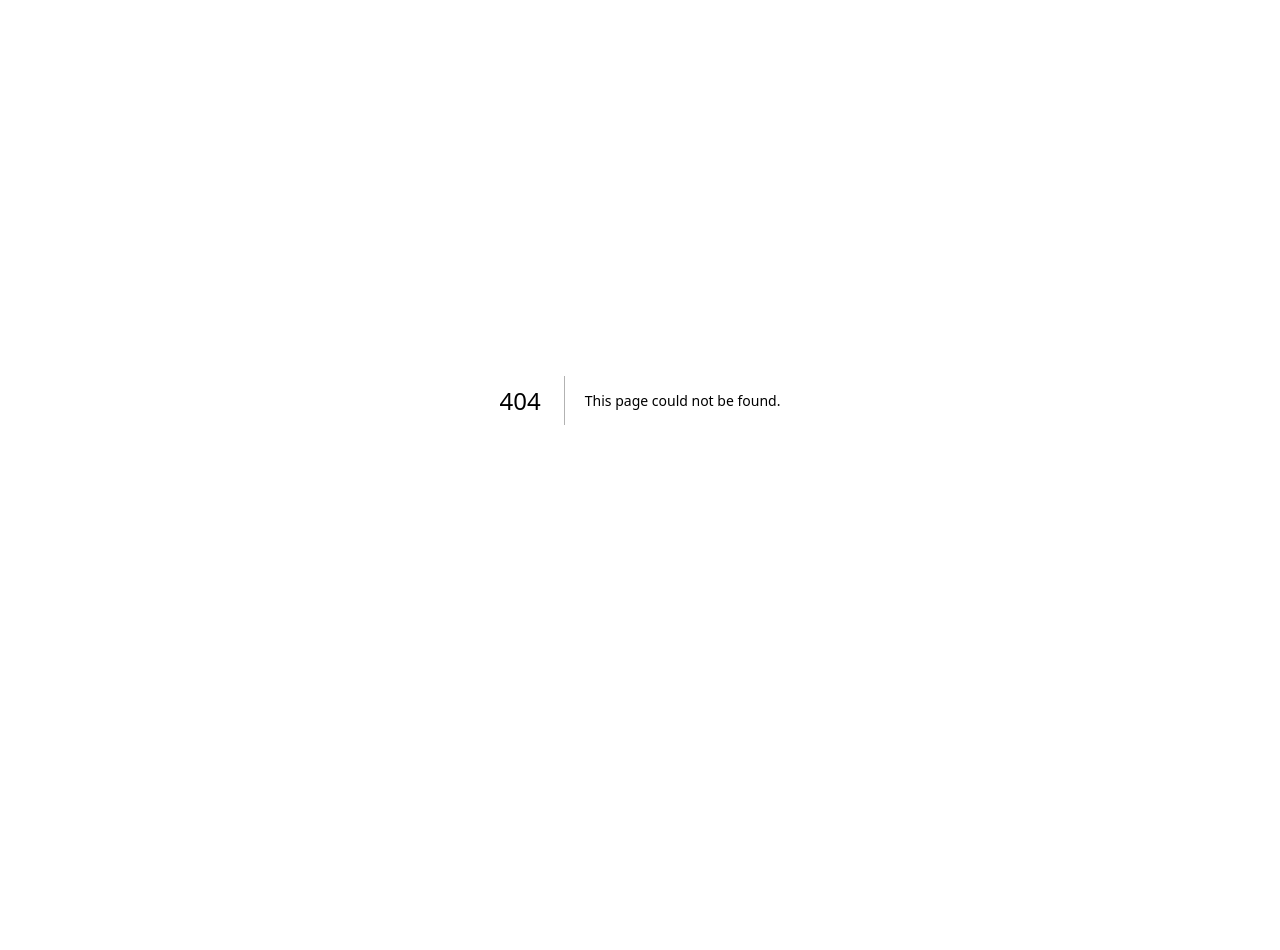
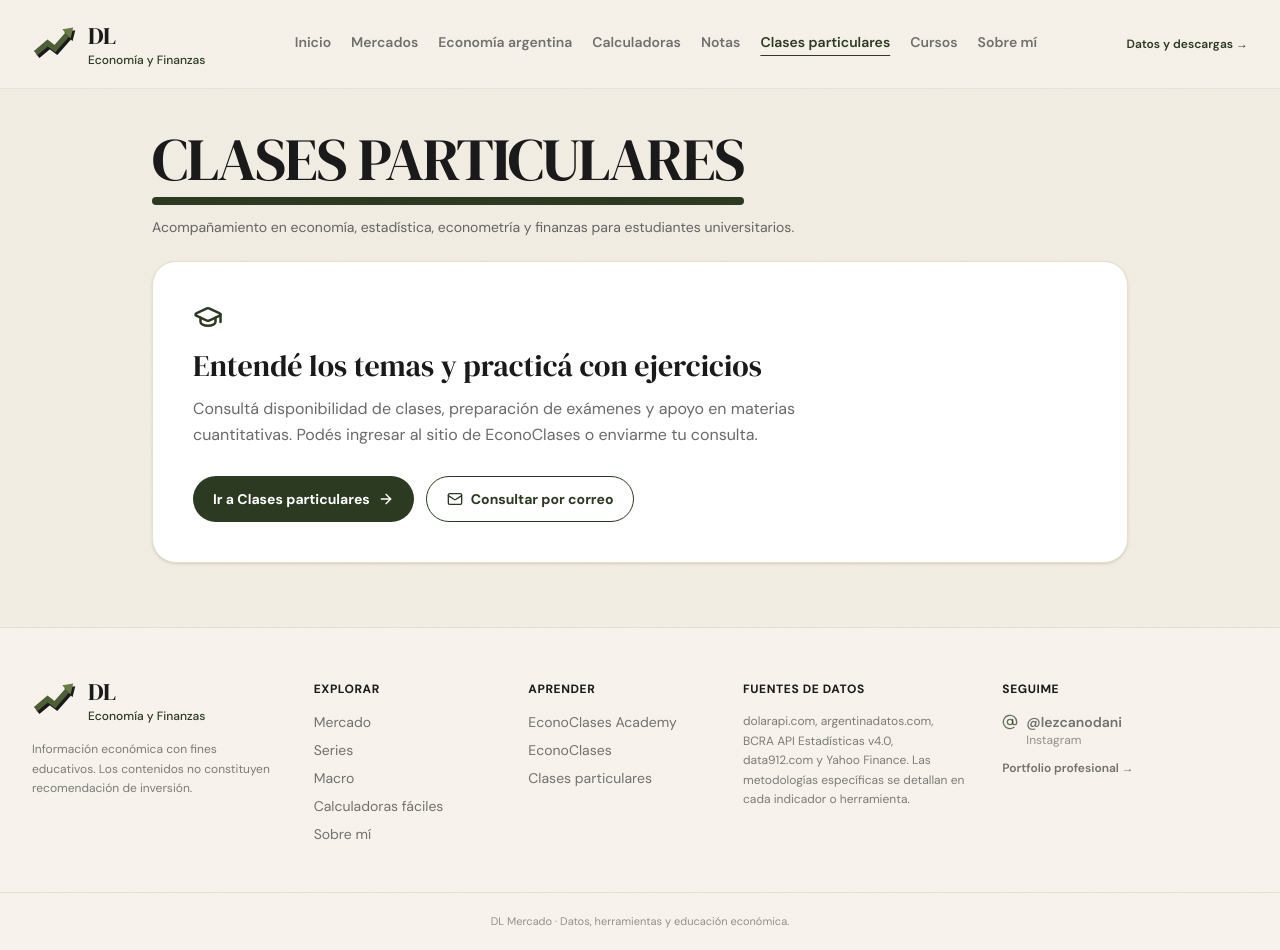
Before and after one commit to danipara618/dl-mercado, a Next.js app: page /clases in a window 1280 px wide. Before the commit this address had no page. Before the commit the page ends 800 px from the top, so only its background shows below. Built offline with nearby package versions, Linux system fonts and the light colour scheme.

Commit message:
Crear páginas independientes para mercado, economía y educación

```diff
--- /dev/null
+++ b/app/clases/page.tsx
@@ -0,0 +1,20 @@
+import type {Metadata} from "next";
+import {ArrowRight,GraduationCap,Mail} from "lucide-react";
+import Header from "@/components/Header";
+import Footer from "@/components/Footer";
+import SectionTitle from "@/components/SectionTitle";
+export const metadata:Metadata={title:"Clases particulares | DL Mercado",description:"Clases de macroeconomía, estadística, econometría y finanzas con Daniel Lezcano."};
+export default function Clases(){
+ return <><Header activo="/clases"/><main className="mx-auto max-w-5xl space-y-8 px-4 pb-16 pt-10 sm:px-6">
+  <SectionTitle as="h1" title="Clases particulares" subtitle="Acompañamiento en economía, estadística, econometría y finanzas para estudiantes universitarios."/>
+  <div className="rounded-3xl border border-crema-200 bg-white p-7 shadow-sm sm:p-10">
+   <GraduationCap className="text-oliva" size={30}/>
+   <h2 className="mt-4 font-serif text-3xl">Entendé los temas y practicá con ejercicios</h2>
+   <p className="mt-3 max-w-2xl leading-relaxed text-tinta/65">Consultá disponibilidad de clases, preparación de exámenes y apoyo en materias cuantitativas. Podés ingresar al sitio de EconoClases o enviarme tu consulta.</p>
+   <div className="mt-7 flex flex-wrap gap-3">
+    <a href="https://econoclases.vercel.app/" target="_blank" rel="noopener noreferrer" className="inline-flex items-center gap-2 rounded-full bg-oliva px-5 py-3 text-sm font-bold text-white">Ir a Clases particulares <ArrowRight size={16}/></a>
+    <a href="mailto:daniel.lezcano.032@gmail.com?subject=Consulta%20por%20clases" className="inline-flex items-center gap-2 rounded-full border border-oliva px-5 py-3 text-sm font-bold text-oliva"><Mail size={16}/> Consultar por correo</a>
+   </div>
+  </div>
+ </main><Footer/></>;
+}
```
